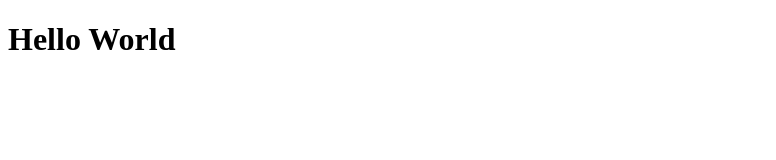
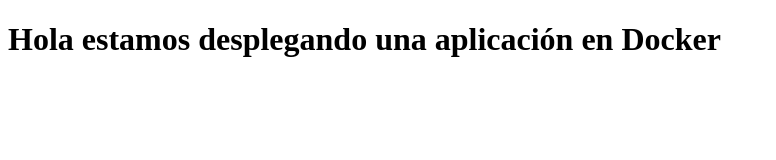
Before and after one commit to john-desarrollo/PracticaUno, a plain HTML site: page index.html in a window 1280 px wide. Shown: the whole page, without its empty margins (0-776 px from the left). Drawn offline with Linux system fonts and the light colour scheme.

Commit message:
Actualizando index

```diff
--- a/index.html
+++ b/index.html
@@ -6,7 +6,7 @@
     <title>Docker</title>
 </head>
 <body>
-    <h1>Hello World</h1>
+    <h1>Hola estamos desplegando una aplicación en Docker</h1>
 
 </body>
 </html>
```
Also changed, not shown: 1 other file.
